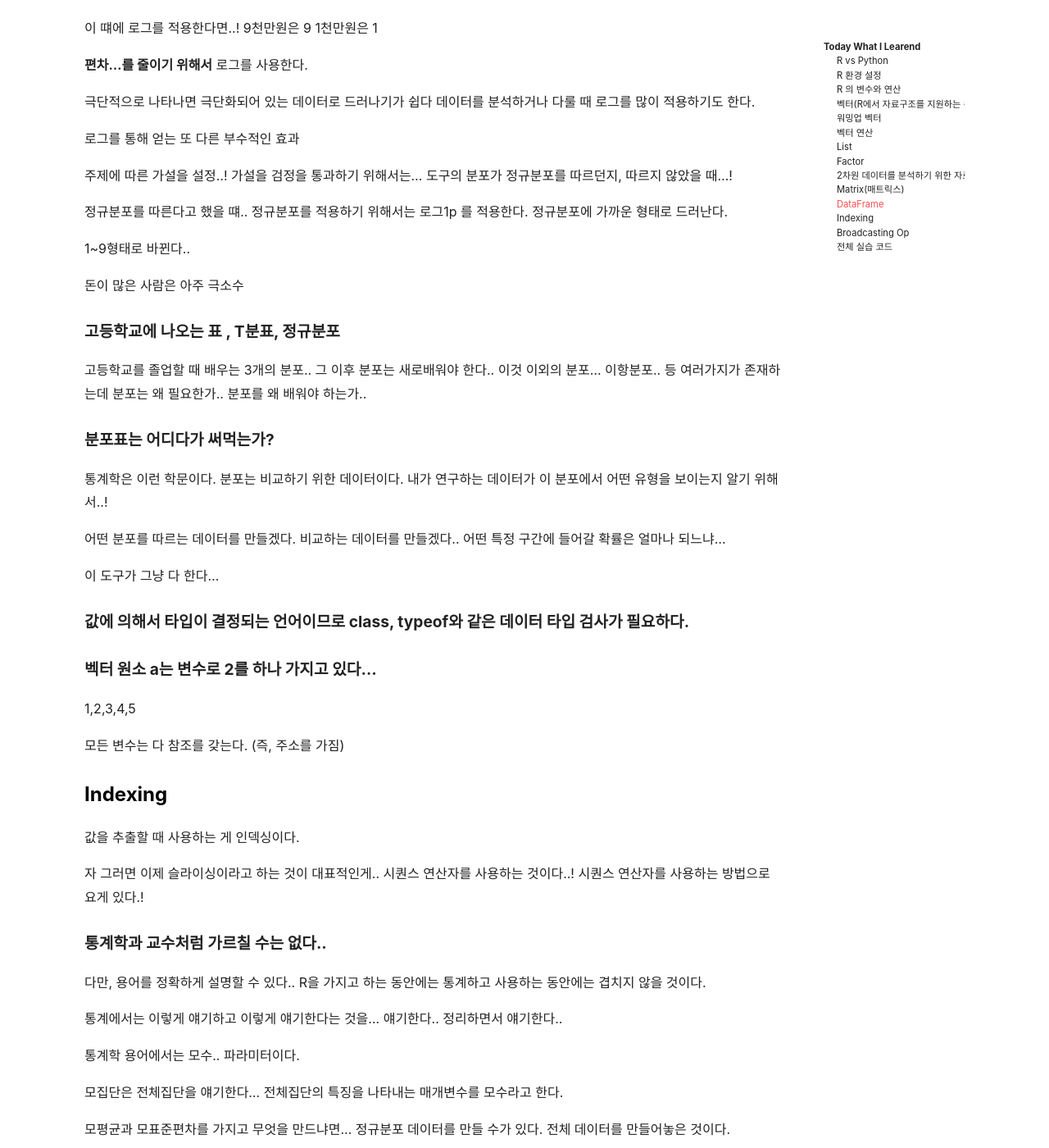
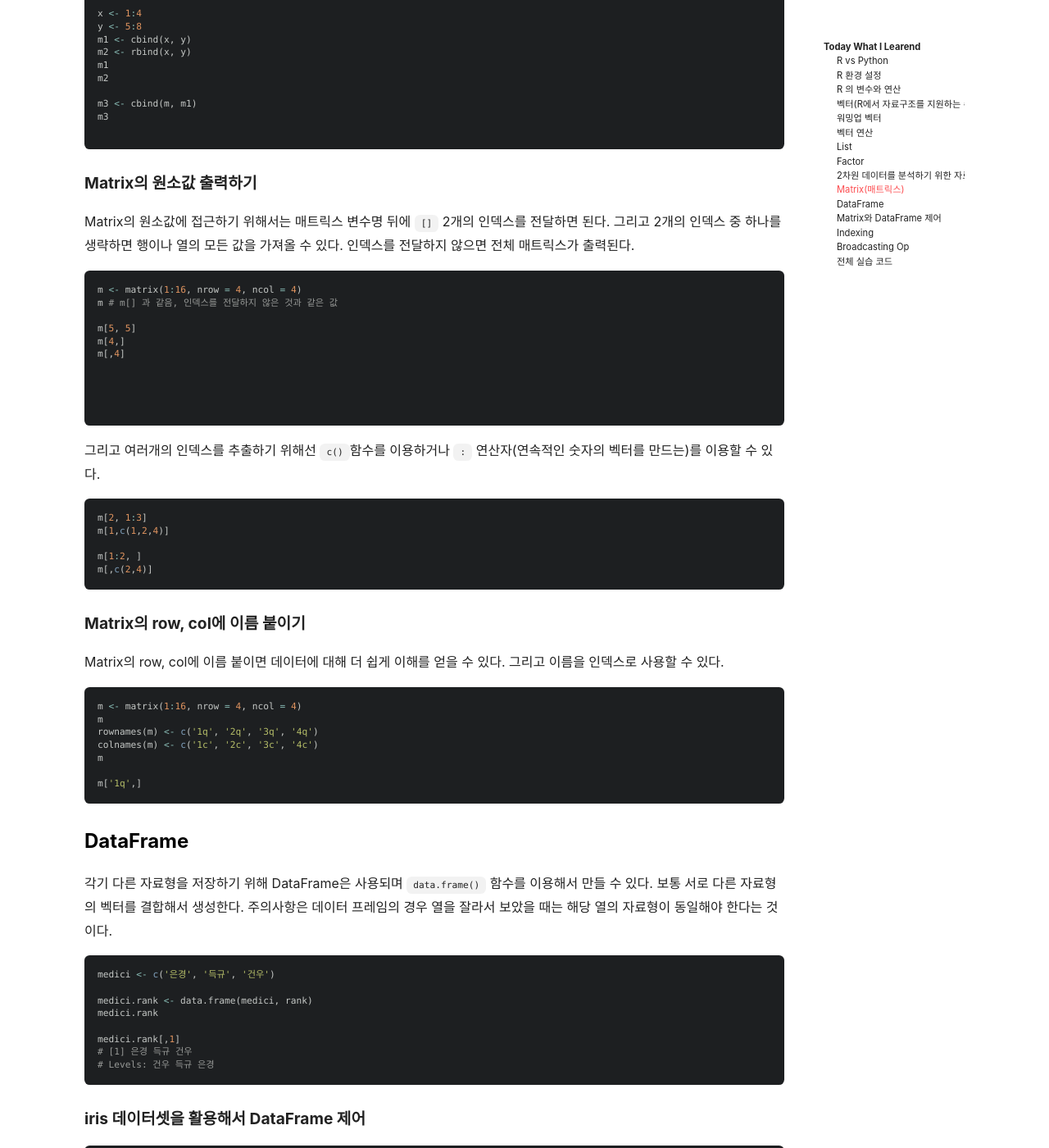
Before and after one commit to mchaemil/mchaemil.github.io, a Jekyll site: the page built from _posts/2020-01-02-R-what-is-the-R.md, in a window 1280 px wide and 1400 px high, scrolled down 9969 px. Shown: the whole window at 82% size. Built offline with Jekyll 4.4.1, drawn with Linux system fonts in a browser that asks for light colours; nearby versions of some CDN libraries; comment, search, counter and statistics services are not loaded; some of the changed text lies outside the part shown.

Commit message:
update post

````diff
--- a/_posts/2020-01-02-R-what-is-the-R.md
+++ b/_posts/2020-01-02-R-what-is-the-R.md
@@ -421,10 +430,254 @@ R에서는 하나의 주제를 가진 데이터를 1차원 형태로 나타내
 | `이순신` | 30 | 20 | 90 |
 | `을지문덕` | 40 | 60 | 10 |
 
+2차원 데이터는 표를 통해서 나타낼 수 있다.
+행과 열이 교차로 만들어지는 영역을 Cell(셀)이라고 표현한다.
+row 또는 observation이라고 한다.
+column 또는 variable 이라고 한다.
+
+| `row or col` | col | or | variable |
+|---|---|---|---|
+| `row` | row | or | observation |
+| `row` | row | or | observation |
+| `row` | row | or | observation |
+
+
+### Matrix(매트릭스)
+
+#### Matrix 만드는 법
+
+매트릭스는 2차원 형태의 자료구조이다. 매트릭스의 셀에는 동일한 자료형이 저장되어야 한다.
+
+```r
+m <- matrix(1:20, nrow = 4, ncol = 5, byrow = T)
+m
+```
+
+#### Matrix를 cbind, rbind 함수를 통해 제어하기
+
+cbind, rbind 함수를 통해 벡터와 벡터, 벡터와 매트릭스, 매트릭스와 매트릭스를 묶을 수 있다.
+이를 통해서 Matrix를 새롭게 만들 수 있다.
+
+```r
+x <- 1:4
+y <- 5:8
+m1 <- cbind(x, y)
+m2 <- rbind(x, y)
+m1
+m2
+
+m3 <- cbind(m, m1)
+m3
+
+```
+#### Matrix의 원소값 출력하기
+
+Matrix의 원소값에 접근하기 위해서는 매트릭스 변수명 뒤에 `[]` 2개의 인덱스를 전달하면 된다.
+그리고 2개의 인덱스 중 하나를 생략하면 행이나 열의 모든 값을 가져올 수 있다. 인덱스를 전달하지 않으면
+전체 매트릭스가 출력된다.
+
+
+
+```r
+m <- matrix(1:16, nrow = 4, ncol = 4)
+m # m[] 과 같음, 인덱스를 전달하지 않은 것과 같은 값
+
+m[5, 5]
+m[4,]
+m[,4]
+
+
+
+
+```
+
+그리고 여러개의 인덱스를 추출하기 위해선 `c()`함수를 이용하거나 `:` 연산자(연속적인 숫자의 벡터를 만드는)를 이용할 수 있다.
+
+```r
+m[2, 1:3]
+m[1,c(1,2,4)]
+
+m[1:2, ]
+m[,c(2,4)]
+```
+
+#### Matrix의 row, col에 이름 붙이기
+
+Matrix의 row, col에 이름 붙이면 데이터에 대해 더 쉽게 이해를 얻을 수 있다.
+그리고 이름을 인덱스로 사용할 수 있다.
+
+```r
+m <- matrix(1:16, nrow = 4, ncol = 4)
+m
+rownames(m) <- c('1q', '2q', '3q', '4q')
+colnames(m) <- c('1c', '2c', '3c', '4c')
+m
+
+m['1q',]
+```
+
+
+
+
 
 ### DataFrame
 
+각기 다른 자료형을 저장하기 위해 DataFrame은 사용되며 `data.frame()` 함수를 이용해서 만들 수 있다.
+보통 서로 다른 자료형의 벡터를 결합해서 생성한다. 주의사항은 데이터 프레임의 경우 열을 잘라서 보았을 때는 해당 열의 자료형이 동일해야 한다는 것이다.
 
+```r
+medici <- c('은경', '득규', '건우')
+
+medici.rank <- data.frame(medici, rank)
+medici.rank
+
+medici.rank[,1]
+# [1] 은경 득규 건우
+# Levels: 건우 득규 은경
+```
+
+#### iris 데이터셋을 활용해서 DataFrame 제어
+
+```r
+iris
+iris[, c('Sepal.Length','Sepal.Width','Species')]
+iris[1:5,]
+
+iris[1:5, c(1,2,5)]
+```
+
+### Matrix와 DataFrame 제어
+
+#### Matrix와 DataFrame 에서 사용하는 기본적인 함수
+
+| 함수 | 설명 |
+|---|---|
+| `dim()` | 행과 열의 개수 |
+| `nrow()` | row의 개수 |
+| `ncol()` | column의 개수 |
+| `colnames()` | column의 이름 출력 |
+| `names()` | colnames와 결과 동일 |
+| `head()` | 데이터셋의 앞부분 6row |
+| `tail()` | 데이터셋의 뒷부분 6row |
+| `str()` | 요약된 정보 보기 |
+| `unique()` | Factor 요소의 중복 제거 |
+| `table()` | Factor의 요소별 개수 세기 |
+
+
+```r
+iris[, 5] # 품종의 데이터 150개를 보여줌
+unique(iris[, 5]) # 데이터가 몇개의 Levels 로 구성되어 있는지 보여줌
+table(iris[, 5]) # 그룹별로 몇개인지 개수를 보여줌
+
+```
+
+#### Matrix와 DataFrame 행과 열의 계산하는 함수
+
+| 함수 | 설명 |
+|---|---|
+| `colSums()` | column의 합 |
+| `colMeans()` | column의 평균 |
+| `rowSums()` | row의 합 |
+| `rowMeans()` | row의 평균 |
+
+
+```r
+colSums(iris[, -5])
+colMeans(iris[, -5])
+rowSums(iris[, -5])
+rowMeans(iris[, -5])
+```
+
+#### transpose Matrix
+
+2차원 형태의 데이터의 행과 열의 방향을 바꾸기 위해 `t()`를 사용한다.
+
+```r
+z1 <- matrix(1:20, nrow=5, ncol = 4, byrow = T)
+t(z1)
+
+t(iris)
+
+```
+
+
+#### Conditin DataFrame(조건에 맞는 행, 열값 추출)
+
+`subset()` 함수는 인자로 두 개의 값을 전달받는데, 첫 번째 인자로는 데이터셋을 받고, 두 번째 인자로는 데이터를 추출할 조건을 받는다.
+**subset 함수는 DataFrame의 자료구조 사용가능하므로, Matrix에서도 사용하고 싶다면 자료구조를 변환해야 한다.**
+
+```r
+IR.1 <- subset(iris, Species=='setosa')
+IR.1
+
+IR.2 <- subset(iris, Sepal.Length > 5.0 & Sepal.Width > 4.0)
+IR.2
+IR.2[, c(2, 4)]
+```
+
+#### Matrix 산술 연산
+
+Matrix간 산술 연산을 하기 위해서는 행과 열의 크기가 같아야 한다.
+
+```
+a <- matrix(1:20, 4, 5)
+b <- matrix(21:40, 4, 5)
+
+a - b
+a + b
+a * b
+```
+
+#### Matrix, DataFrame의 자료구조 확인 및 변환
+
+
+
+| 함수 | 설명 |
+|---|---|
+| `class()` | 자료구조 확인 |
+| `is.matrix()` | 자료가 Matrix인지 확인 |
+| `is.data.frame()` | 자료가 data.frame인지 확인 |
+
+
+
+```r
+class(iris) # "data.frame"
+is.matrix(iris) # FALSE
+is.data.frame(iris) # TURE
+
+c <- matrix(1:50, 10, 5)
+c
+class(c) # "matrix"
+is.matrix(c) # TRUE
+```
+
+| 함수 | 설명 |
+|---|---|
+| `as.matrix()` | 문자열열은 제외하고 숫자형만 매트릭스로 변환 |
+| `data.frame()` | matrix를 DataFrame으로 변환 |
+
+DataFrame을 Matrix로 변환할 때 주의할 점은 DataFrame의 모든 값들이 동일한 자료형이어햐 한다는 것이다.
+
+```r
+st.df <- data.frame(state.x77)
+head(st.df)
+class(st.df)
+
+iris.m <- as.matrix(iris[, 1:4])
+head(iris.m)
+class(iris.m) # "matrix"
+```
+
+#### 데이터 프레임의 열을 제어할 때 주의사항
+
+```r
+iris$Species # 벡터, 데이터 프레임만 됨
+iris['Species'] #  DataFrame만 추출 가능
+iris[, 'Species'] # Vector, Matrix, DataFrame 가능
+
+iris[5] # DataFrame만 추출 가능
+iris[,5] # Vector, Matrix, DataFrame 가능
+```
 
 ---
 
````
Also changed, not shown: other parts of _posts/2020-01-02-R-what-is-the-R.md (+18 -9 lines).
